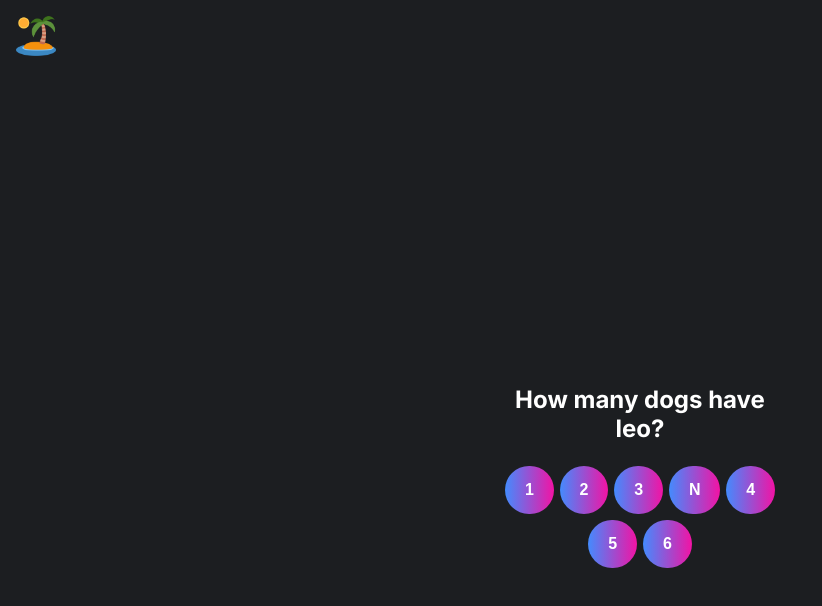
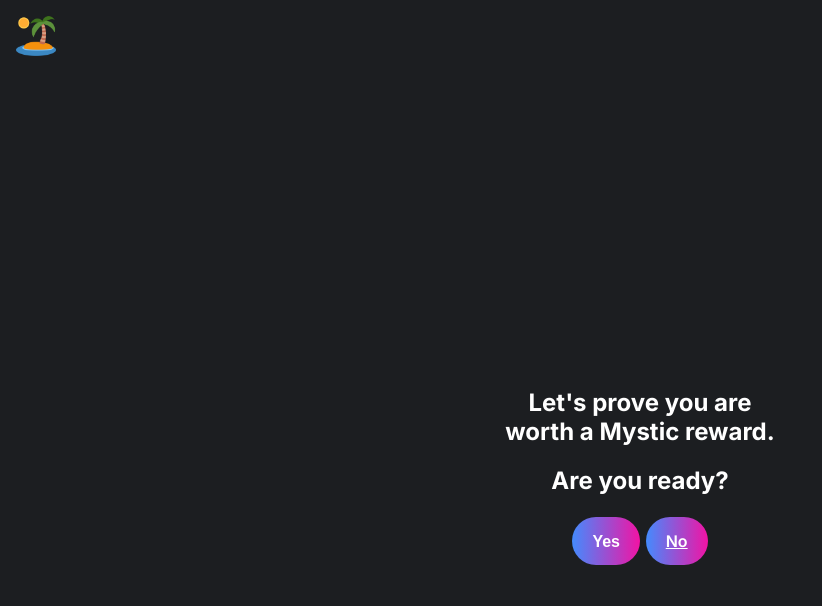
Before and after one commit to offshoredao/theoffshore-lucky-charm-dapp, a Next.js app: page / in a window 1280 px wide. Shown: the top 606 px of the page, without its empty margins (0-822 px from the left). Built offline with nearby package versions, Linux system fonts and the light colour scheme; what @thirdweb-dev/react would draw is missing.

Commit message:
Add mainet contract

```diff
--- a/pages/index.tsx
+++ b/pages/index.tsx
@@ -2,24 +2,29 @@ import type { NextPage } from "next";
 import { useEffect, useState } from "react";
 import styles from "../styles/Theme.module.css";
 import Mint from "./mint";
-import { ToastContainer, toast } from "react-toastify";
+import { toast, ToastContainer } from "react-toastify";
 import "react-toastify/dist/ReactToastify.css";
+
+const intro = {
+  title: "Let's prove you are worth a Mystic reward.",
+  ready: "Are you ready?",
+};
 
 const questions = [
   {
-    question: "How many dogs have leo?",
-    options: [1, 2, 3, "N", 4, 5, 6],
-    answer: "N",
+    question: "How many underscores had the original Offshore name?",
+    options: [1, 2, 3, 4],
+    answer: 3,
   },
   {
-    question: "How many hands have nacho?",
-    options: [1, 2, 3, 4, 5, 6],
-    answer: 2,
+    question: "How much will the next batch of 12 Genesis maps Cost?",
+    options: ["1.2 ETH", "1.2 BTC", "1.2 FTT", "12 MATIC", "1000 USDC"],
+    answer: "1.2 ETH",
   },
   {
-    question: "Carbon atomic number?",
-    options: [1, 2, 3, 4, 5, 6],
-    answer: 6,
+    question: "What are Offshore Coordinates in Decentraland?",
+    options: ["213;-231", "117;-121", "127;-131", "13;-44"],
+    answer: "127;-131",
   },
 ];
 
@@ -30,11 +35,39 @@ function getRandomInt() {
 const Home: NextPage = () => {
   const [currentQuestion, setCurrentQuestion] = useState(questions[0]);
   const [canMint, setCanMint] = useState(false);
+  const [isReady, setIsReady] = useState(false);
+
   const error = () => toast.error("Not so easy? Lets try with another one.");
 
   useEffect(() => {
     setCurrentQuestion(questions[getRandomInt()]);
   }, []);
+
+  if (!isReady) {
+    return (
+      <div className={styles.container}>
+        <div className={styles.mintInfoContainer}>
+          <div className={styles.imageSide}>
+            <h2>{intro.title}</h2>
+            <h2>{intro.ready}</h2>
+            <button
+              onClick={() => {
+                <ToastContainer theme="dark" />;
+                setIsReady(true);
+              }}
+              className={styles.mainButton}
+            >
+              Yes
+            </button>
+            <a href="https://www.wikihow.com/Be-Brave" className={styles.mainButton}>
+              No
+            </a>
+          </div>
+        </div>
+        <ToastContainer theme="dark" />
+      </div>
+    );
+  }
 
   if (!canMint)
     return (
@@ -64,7 +97,8 @@ const Home: NextPage = () => {
         <ToastContainer theme="dark" />
       </div>
     );
-  else return <Mint></Mint>;
+  if (canMint && isReady) return <Mint></Mint>;
+  else return <></>;
 };
 
 export default Home;
--- a/pages/mint.tsx
+++ b/pages/mint.tsx
@@ -12,11 +12,11 @@ import {
 import { formatUnits, parseUnits } from "ethers/lib/utils";
 import type { NextPage } from "next";
 import { useState } from "react";
+import { toast, ToastContainer } from "react-toastify";
 import styles from "../styles/Theme.module.css";
-import Image from "next/image";
 
 // Put Your NFT Drop Contract address from the dashboard here
-const myNftDropContractAddress = "0x1aA146c9f24F7d2a6349f935EC3DA3268c8eB199";
+const myNftDropContractAddress = "0x7fEcD753D46c1CA41F3f0C62b5D9bC335Aa2dFc6";
 
 const Mint: NextPage = () => {
   const { contract: nftDrop } = useContract(myNftDropContractAddress);
@@ -63,12 +63,10 @@ const Mint: NextPage = () => {
       <div className={styles.mintInfoContainer}>
         <div className={styles.imageSide}>
           {/* Title of your NFT Collection */}
-          <h1>{"Lucky Charm"}</h1>
           {/* Description of your NFT Collection */}
+          <h2>{"Congratulations - You made it!"}</h2>
           <p className={styles.description}>
-            {
-              "If you are brave enough only abundance will bubble up from this journey."
-            }
+            {"You can now claim a "}<b>{"Lucky Charm"}</b>{" NFT."}
           </p>
 
           {/* Image Preview of NFTs */}
@@ -123,19 +121,20 @@ const Mint: NextPage = () => {
                     }
                     // If the function is successful, we can do something here.
                     onSuccess={(result) =>
-                      alert(
-                        `Successfully claimed ${result.length} Genesis Map NFT${
+                      toast(
+                        `Successfully claimed ${result.length} Lucky Charm NFT${
                           result.length > 1 ? "s" : ""
                         }!`
                       )
                     }
                     // If the function fails, we can do something here.
-                    // onError={(error) => alert(error?.message)}
-                    onError={(error) =>
-                      alert(
+                    // onError={(error) => toast.error(error?.message)}
+                    onError={(error) => {
+                      console.log(error);
+                      toast.error(
                         "Private Mint: No claim rights found for this address"
-                      )
-                    }
+                      );
+                    }}
                     accentColor="#f213a4"
                     colorMode="dark"
                   >
@@ -162,6 +161,7 @@ const Mint: NextPage = () => {
           }
         </div>
       </div>
+      <ToastContainer theme="dark" />
     </div>
   );
 };
```
